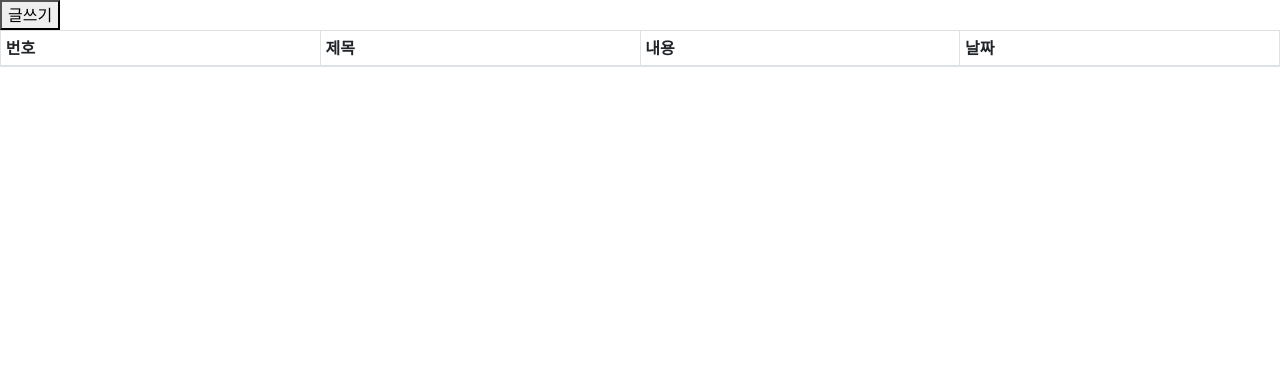
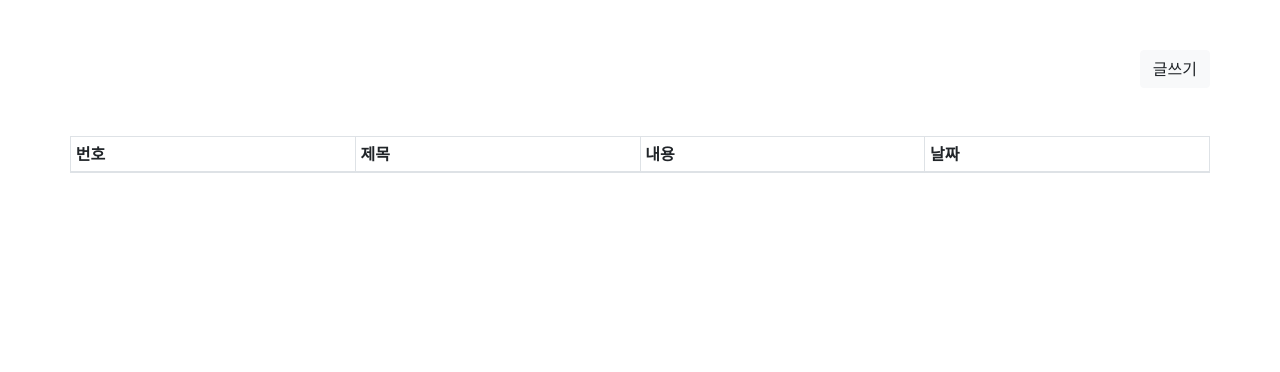
Before and after one commit to jeong369/newemoca, a Django app: page /notice/lists/ in a window 1280 px wide. Shown: the part 125-497 px from the top of the page. Run offline with Django 3.2, Linux system fonts and the light colour scheme; data that the repository does not hold is empty; parts of the project's set-up code (start-up, migrations or seed data) failed here and were passed over; some libraries are stand-ins or nearby versions.

Commit message:
list page merge

```diff
--- a/notice/templates/notice/list.html
+++ b/notice/templates/notice/list.html
@@ -25,13 +25,11 @@
                 <p v-model="message" style="display:none;">{{message}}</p>
             {% endfor %}
         {% endif %}
-        <button onClick="location.href='/notice/create/'">글쓰기</button>
-        <br>
-
-        {% for post in contents %}
-            {{ post.title }} : {{ post.content}}
-            {{ post.created_at }}
-        {% endfor %}
+        <div class="container">
+            <div class="row justify-content-end mb-5">
+                <button type="button" class="btn btn-light" onClick="location.href='/notice/create/'">글쓰기</button>
+            </div>
+            <div class="row">
                 <table id="dtBasicExample" class="table table-striped table-bordered table-sm" cellspacing="0" width="100%">
                 <thead>
                     <tr>
@@ -65,6 +63,8 @@
                     </ul>
                 </nav>
             </div>
+        </div>
+    </div>
 
     <script src="https://cdn.jsdelivr.net/npm/vue/dist/vue.js"></script>
     <script src="http://code.jquery.com/jquery-1.9.1.min.js"></script>
```
Lines whose indentation alone changed are shown as unchanged.
